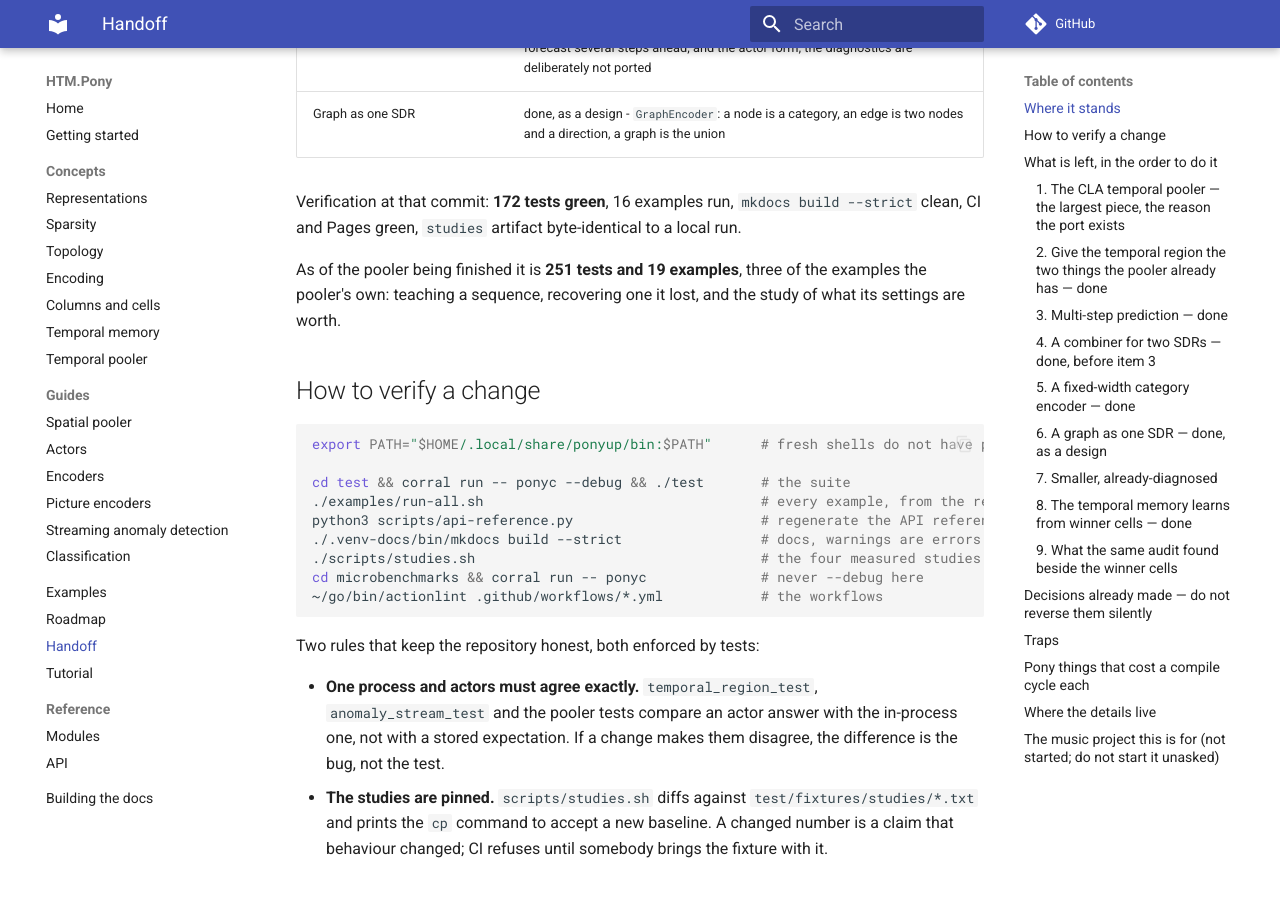
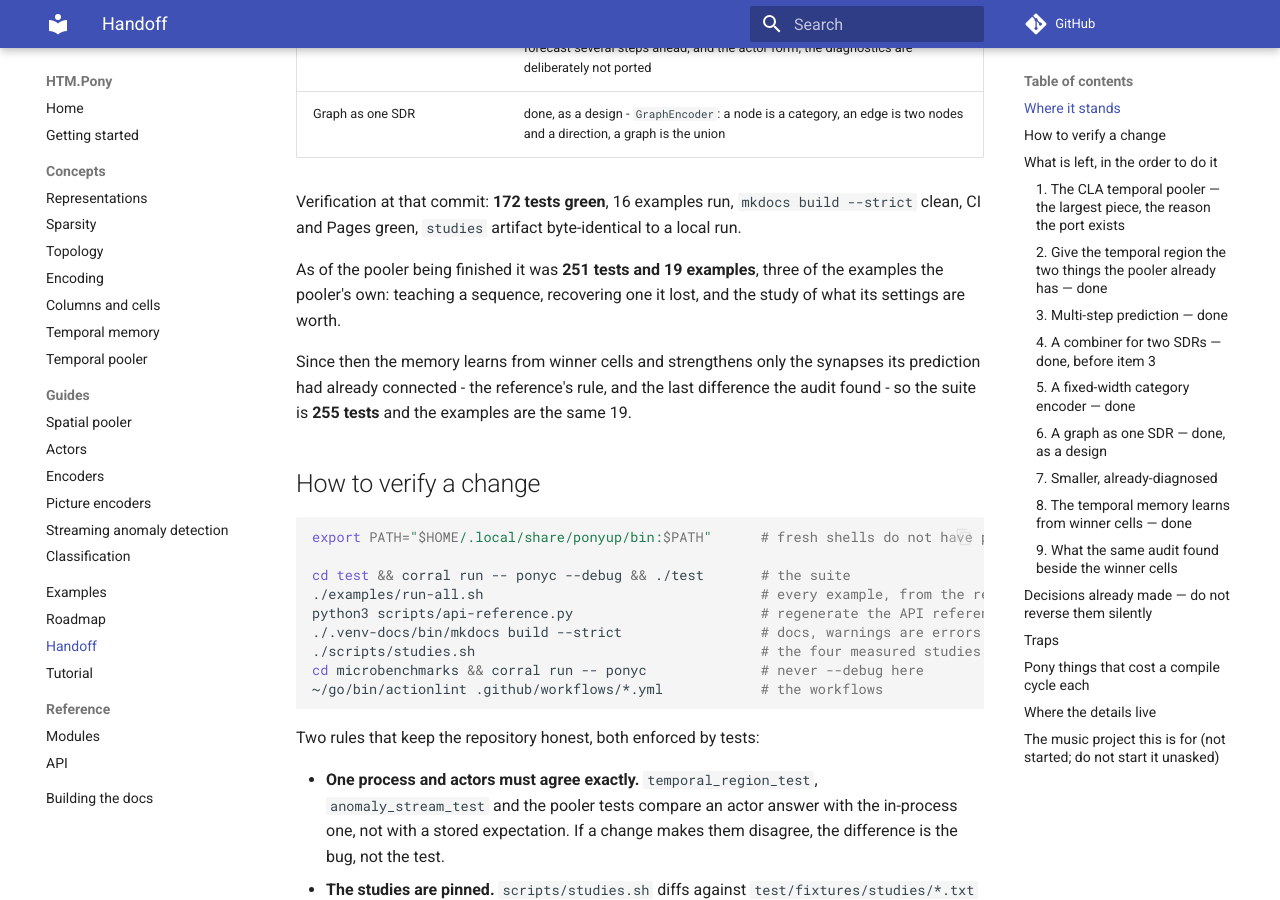
Before and after one commit to d-led/htm.pony, an MkDocs documentation site: the page built from docs/handoff.md, in a window 1280 px wide and 900 px high, scrolled down 1035 px. Built offline with MkDocs 1.6.1 and Material for MkDocs 9.7.7, drawn with Linux system fonts in a browser that asks for light colours; comment, search, counter and statistics services are not loaded.

Commit message:
handoff: the standing counts are the current ones
The suite is 255 tests now and the examples are the same 19; the page still
quoted 251 from the commit where the pooler was finished.

```diff
--- a/docs/handoff.md
+++ b/docs/handoff.md
@@ -30,9 +30,14 @@ something the Go one does not. This library is MPL-2.0.
 Verification at that commit: **172 tests green**, 16 examples run, `mkdocs build --strict`
 clean, CI and Pages green, `studies` artifact byte-identical to a local run.
 
-As of the pooler being finished it is **251 tests and 19 examples**, three of the
+As of the pooler being finished it was **251 tests and 19 examples**, three of the
 examples the pooler's own: teaching a sequence, recovering one it lost, and the
 study of what its settings are worth.
+
+Since then the memory learns from winner cells and strengthens only the synapses
+its prediction had already connected - the reference's rule, and the last
+difference the audit found - so the suite is **255 tests** and the examples are
+the same 19.
 
 ## How to verify a change
 
```
